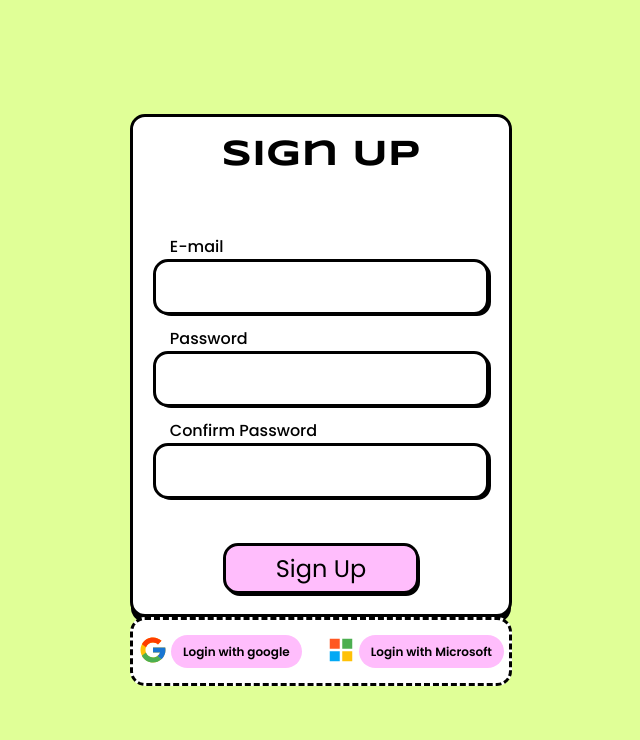
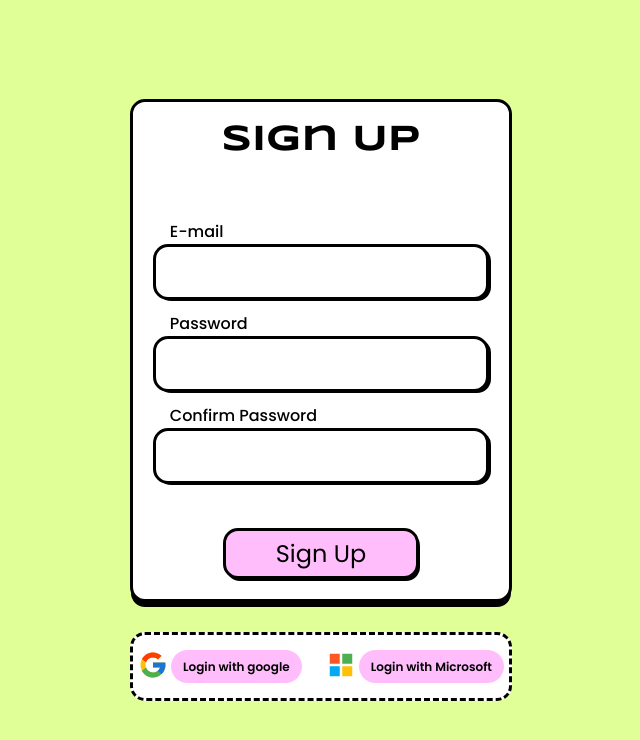
Before and after one commit to DisFine/AssetRecovery, a React (Vite) app: page /SignUp in a window 1280 px wide. Shown: the top 740 px of the page, without its empty margins (319-959 px from the left). Built offline with nearby package versions, Linux system fonts and the light colour scheme; no server answers.

Commit message:
css update

```diff
--- a/src/components/SignIn/SignIn.jsx
+++ b/src/components/SignIn/SignIn.jsx
@@ -44,7 +44,7 @@ function SignIn({ supabase }) {
   const [password, setPassword] = useState("");
 
   return (
-    <div className="outerContainer">
+    <div className="outerContainer adjust">
       <div className="innerContainer">
         <h1>Login</h1>
 
--- a/src/components/SignUp/SignUp.jsx
+++ b/src/components/SignUp/SignUp.jsx
@@ -40,7 +40,7 @@ function SignUp({ supabase }) {
   const [confirmPassword, setConfirmPassword] = useState("");
 
   return (
-    <div className="outerContainer">
+    <div className="outerContainer adjust">
       <div className="innerContainer">
         <h1>Sign Up</h1>
 
--- a/src/components/style.css
+++ b/src/components/style.css
@@ -1108,16 +1108,18 @@ a:visited {
   border-radius: 5px;
   position: absolute;
   bottom: 125%;
-  /* Position tooltip above the icon */
   left: 50%;
   transform: translateX(-50%);
   transition: opacity 0.3s ease, visibility 0.3s ease;
   z-index: 1;
   white-space: nowrap;
-  /* Prevent wrapping */
 }
 
 .icon-container:hover .tooltip-text {
   visibility: visible;
   opacity: 1;
 }
+
+.adjust{
+  row-gap: 30px;
+}
```
